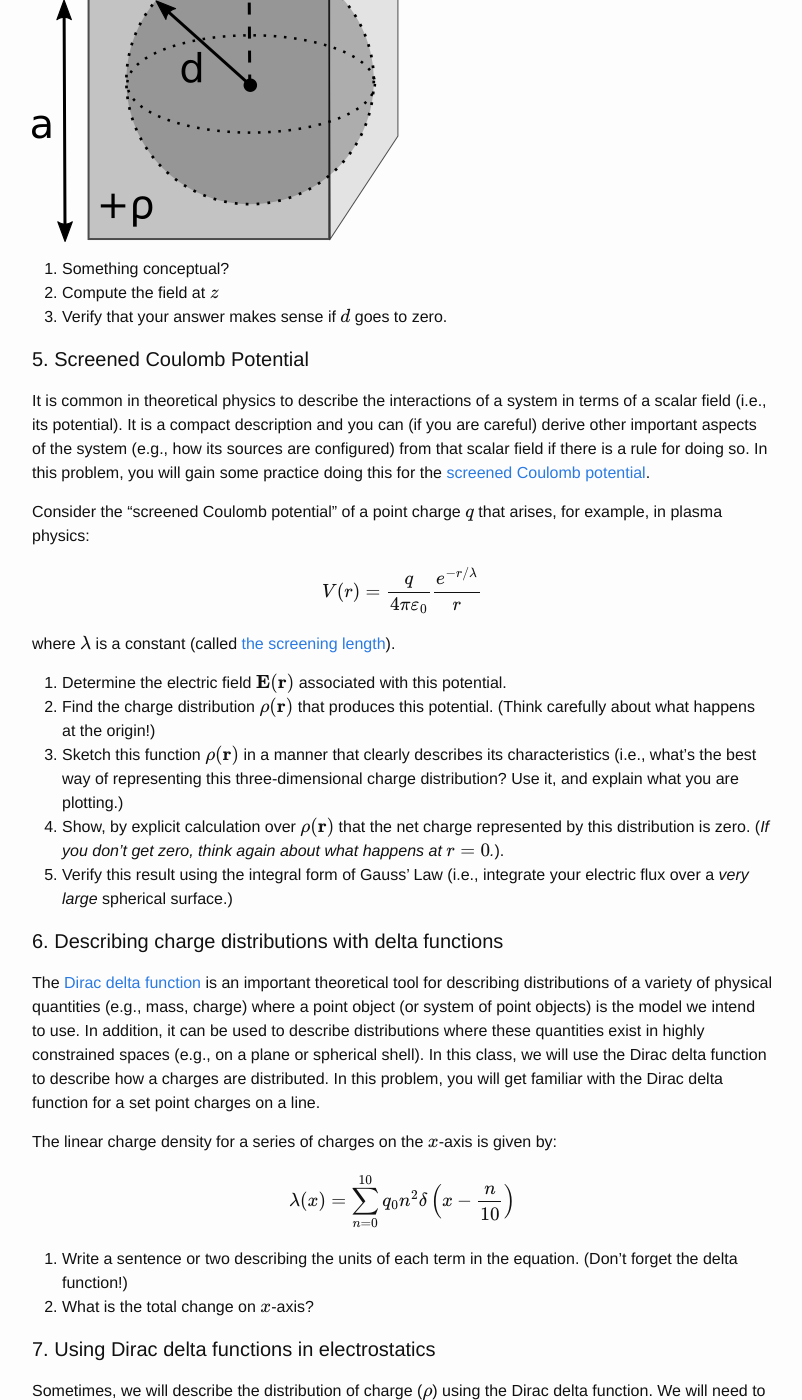
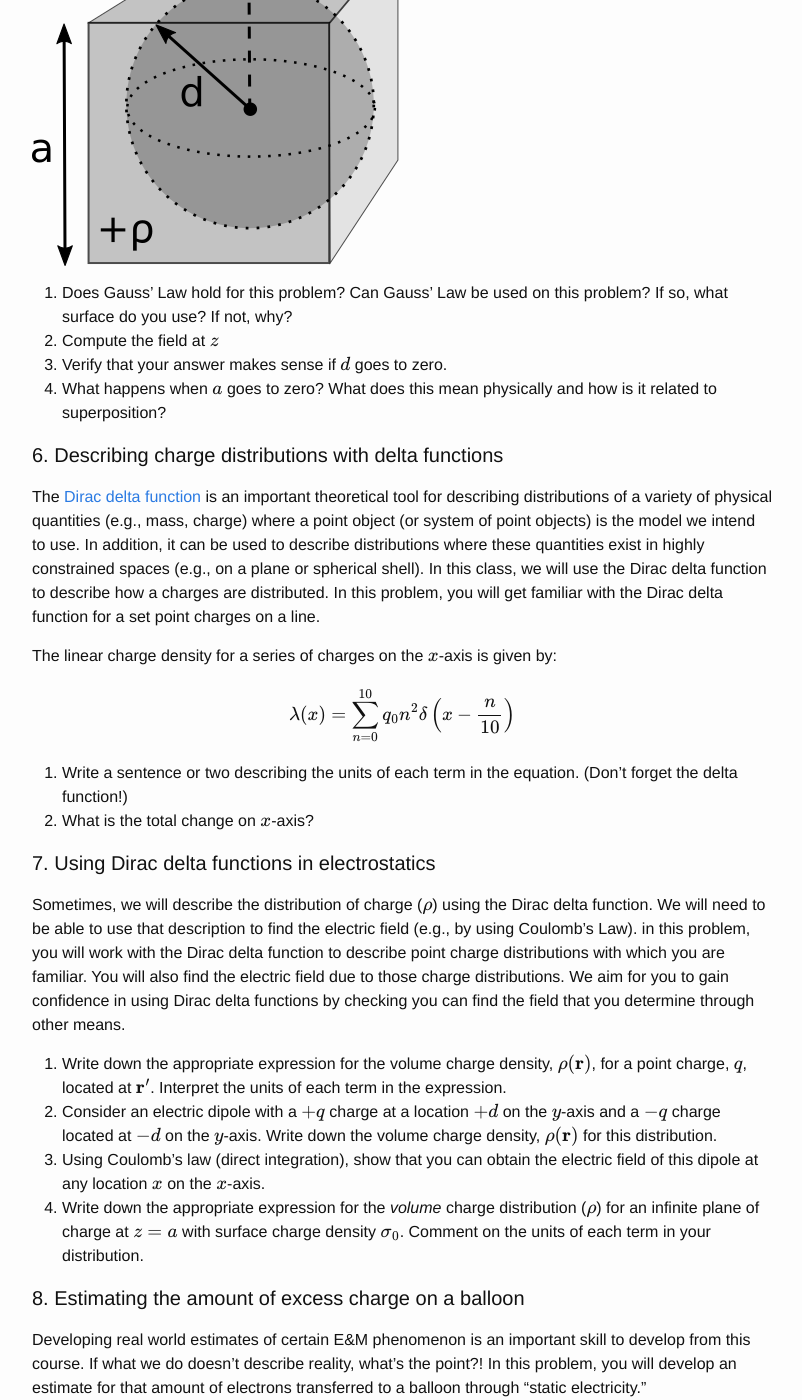
Before and after one commit to dannycab/phy481msu, a Jekyll site: the page built from assignments/homework3.md, in a window 1280 px wide and 1400 px high, scrolled down 2495 px. Shown: the whole window, without its empty margins (238-1040 px from the left). Built offline with Jekyll 4.4.1, drawn with Linux system fonts in a browser that asks for light colours; formulas are drawn with MathJax 3; some of the changed text lies outside the part shown.

Commit message:
removed question about potential from homework 3

```diff
--- a/assignments/homework3.md
+++ b/assignments/homework3.md
@@ -26,7 +26,7 @@ As you might have picked up by now, spherically symmetric charge distributions a
 For parts 1 and 2, consider a sphere of radius $R$, centered one the origin, with a radially symmetric charge distribution $\rho(r)$.
 
 1. What $\rho(r)$ is required for the electric field **in the sphere** to have the power law form $E(r) = cr^n$, where $c$ and $n$ are constants? The case of n=-2 is special. How so? Some values of $n$ are unphysical because these would lead to an infinite amount of charge in the sphere.. Which values of $n$ are allowed?
-2. What kind of charge distribution is required for the radial E-field inside the sphere to be of constant magnitude; that is, what $\rho(r)$ produces $E(r) = $ constant (inside only)?
+2. What kind of charge distribution is required for the radial E-field inside the sphere to be of constant magnitude; that is, what $\rho(r)$ produces $E(r) = $ constant (inside only)? Is this distribution physical realizable? Why or why not?
 3. For each of these allowable charge distributions, what does the electric field look like outside the sphere ($r>R$)?
 4. *The following problem is from the 2001 Physics GRE Exam. Students were expected to solve the problem in just a few minutes!* Two spherical, nonconducting, and very thin shells of uniformly distributed positive charge $Q$ and radius $d$ are located a distance 10$d$ apart. A positive point charge $q$ is placed inside on of the shells at a distance $d/2$ from the center, on the line connecting the centers of the two shells, as shown in the figure. What is the net force on the charge $q$?
 
@@ -49,26 +49,10 @@ When solving some E&M problems, you will need to bring several different theoret
 
 ![Cube with Hole](./images/hw3/cube_w_hole.png "Cube with hole")
 
-1. Something conceptual?
+1. Does Gauss' Law hold for this problem? Can Gauss' Law be used on this problem? If so, what surface do you use? If not, why?
 2. Compute the field at $z$
 3. Verify that your answer makes sense if $d$ goes to zero.
-
-
-#### 5. Screened Coulomb Potential
-
-It is common in theoretical physics to describe the interactions of a system in terms of a scalar field (i.e., its potential). It is a compact description and you can (if you are careful) derive other important aspects of the system (e.g., how its sources are configured) from that scalar field if there is a rule for doing so. In this problem, you will gain some practice doing this for the [screened Coulomb potential](https://en.wikipedia.org/wiki/Electric-field_screening).
-
-Consider the "screened Coulomb potential" of a point charge $q$ that arises, for example, in plasma physics:
-
-$$V(r) = \dfrac{q}{4\pi\varepsilon_0} \dfrac{e^{-r/\lambda}}{r}$$
-
-where $\lambda$ is a constant (called [the screening length](https://en.wikipedia.org/wiki/Debye_length)).
-
-1. Determine the electric field $\mathbf{E}(\mathbf{r})$ associated with this potential.
-2. Find the charge distribution $\rho(\mathbf{r})$ that produces this potential. (Think carefully about what happens at the origin!)
-3. Sketch this function $\rho(\mathbf{r})$ in a manner that clearly describes its characteristics (i.e., what's the best way of representing this three-dimensional charge distribution? Use it, and explain what you are plotting.)
-4. Show, by explicit calculation over $\rho(\mathbf{r})$ that the net charge represented by this distribution is zero. (*If you don't get zero, think again about what happens at $r = 0$.*).
-5. Verify this result using the integral form of Gauss' Law (i.e., integrate your electric flux over a *very large* spherical surface.)
+4. What happens when $a$ goes to zero? What does this mean physically and how is it related to superposition?
 
 #### 6. Describing charge distributions with delta functions
 
```
Also changed, not shown: 1 other file.
